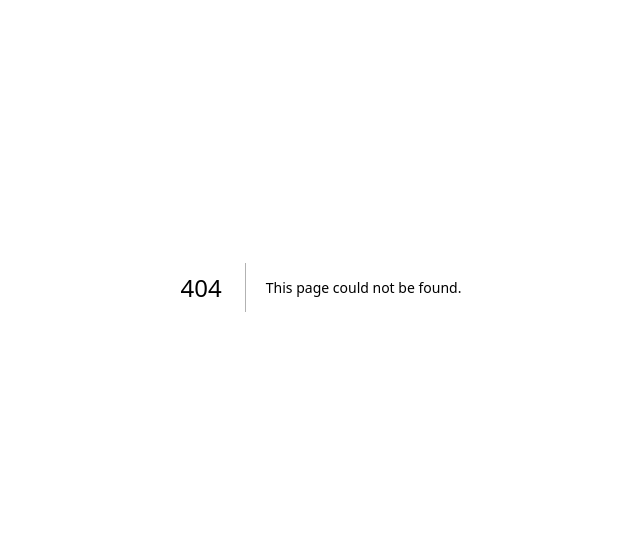
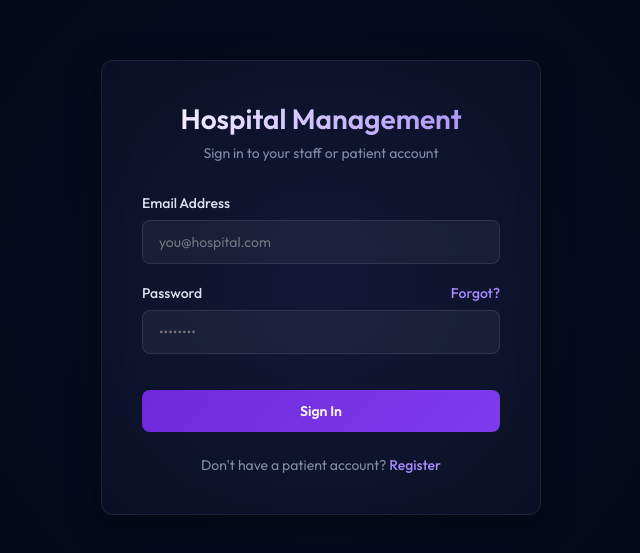
Before and after one commit to shubhojit-mitra-dev/hospital-management-system, a Next.js app in the folder apps/web/: page /login in a window 1280 px wide. Before the commit this address had no page. Shown: the part 113-666 px from the top of the page, without its empty margins (319-959 px from the left). Built offline with nearby package versions, Linux system fonts and the light colour scheme; no server answers.

Commit message:
feat: implement login page with form validation and tests

```diff
--- /dev/null
+++ b/apps/web/app/login/page.tsx
@@ -0,0 +1,111 @@
+'use client';
+
+import React, { useState } from 'react';
+import { useRouter } from 'next/navigation';
+import { useForm } from 'react-hook-form';
+import { zodResolver } from '@hookform/resolvers/zod';
+import { loginRequestSchema, LoginRequest } from '@repo/types';
+import api from '../../lib/axios';
+import { useAuthStore } from '../../store/authStore';
+
+export default function LoginPage() {
+  const router = useRouter();
+  const loginStore = useAuthStore((state) => state.login);
+  const [error, setError] = useState<string | null>(null);
+  const [isLoading, setIsLoading] = useState(false);
+
+  const {
+    register,
+    handleSubmit,
+    formState: { errors },
+  } = useForm<LoginRequest>({
+    resolver: zodResolver(loginRequestSchema),
+  });
+
+  const onSubmit = async (data: LoginRequest) => {
+    setError(null);
+    setIsLoading(true);
+    try {
+      const response = await api.post('/api/v1/auth/login', data);
+      const { accessToken, user } = response.data.data;
+
+      loginStore(user, accessToken);
+      router.push('/');
+    } catch (err: any) {
+      const errMsg = err.response?.data?.message || err.message || 'Failed to login';
+      setError(errMsg);
+    } finally {
+      setIsLoading(false);
+    }
+  };
+
+  return (
+    <div className="auth-container">
+      <div className="auth-card">
+        <div className="auth-header">
+          <h1 className="auth-title">Hospital Management</h1>
+          <p className="auth-subtitle">Sign in to your staff or patient account</p>
+        </div>
+
+        {error && (
+          <div className="form-error" style={{ marginBottom: '1rem', textAlign: 'center', background: 'rgba(239, 68, 68, 0.1)', padding: '0.75rem', borderRadius: '0.375rem' }}>
+            {error}
+          </div>
+        )}
+
+        <form onSubmit={handleSubmit(onSubmit)}>
+          <div className="form-group">
+            <label className="form-label" htmlFor="email">
+              Email Address
+            </label>
+            <input
+              id="email"
+              type="email"
+              className={`form-input ${errors.email ? 'error' : ''}`}
+              placeholder="you@hospital.com"
+              {...register('email')}
+            />
+            {errors.email && <p className="form-error">{errors.email.message}</p>}
+          </div>
+
+          <div className="form-group">
+            <div style={{ display: 'flex', justifyContent: 'space-between', alignItems: 'center' }}>
+              <label className="form-label" htmlFor="password">
+                Password
+              </label>
+              <a href="/forgot-password" className="auth-link" style={{ fontSize: '0.875rem', marginBottom: '0.5rem' }}>
+                Forgot?
+              </a>
+            </div>
+            <input
+              id="password"
+              type="password"
+              className={`form-input ${errors.password ? 'error' : ''}`}
+              placeholder="••••••••"
+              {...register('password')}
+            />
+            {errors.password && <p className="form-error">{errors.password.message}</p>}
+          </div>
+
+          <button type="submit" className="auth-btn" disabled={isLoading}>
+            {isLoading ? (
+              <>
+                <span className="spinner"></span>
+                Signing in...
+              </>
+            ) : (
+              'Sign In'
+            )}
+          </button>
+        </form>
+
+        <div className="auth-footer">
+          Don't have a patient account?{' '}
+          <a href="/register" className="auth-link">
+            Register
+          </a>
+        </div>
+      </div>
+    </div>
+  );
+}
```
Also changed, not shown: 1 other file (tests, documents, lock files or other folders).
